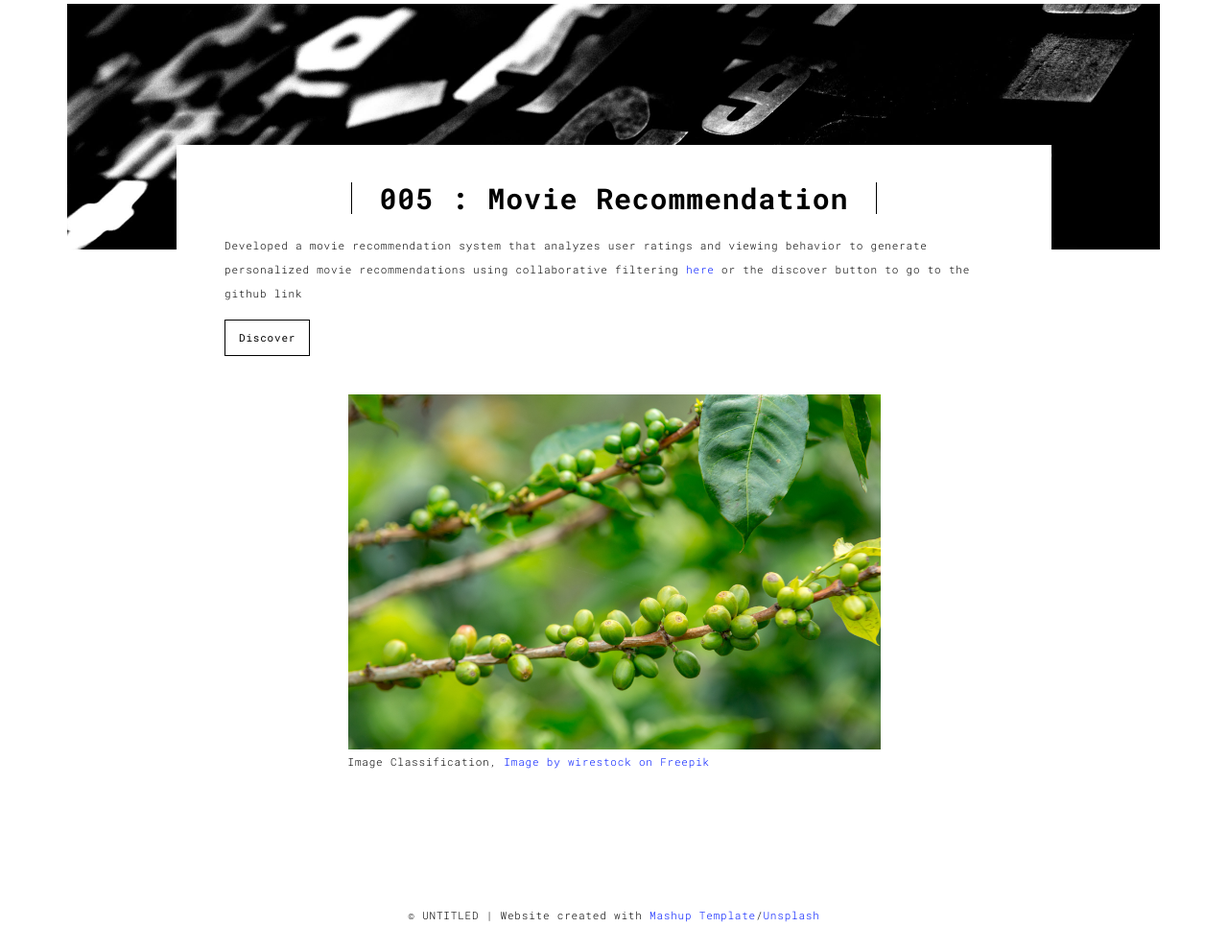
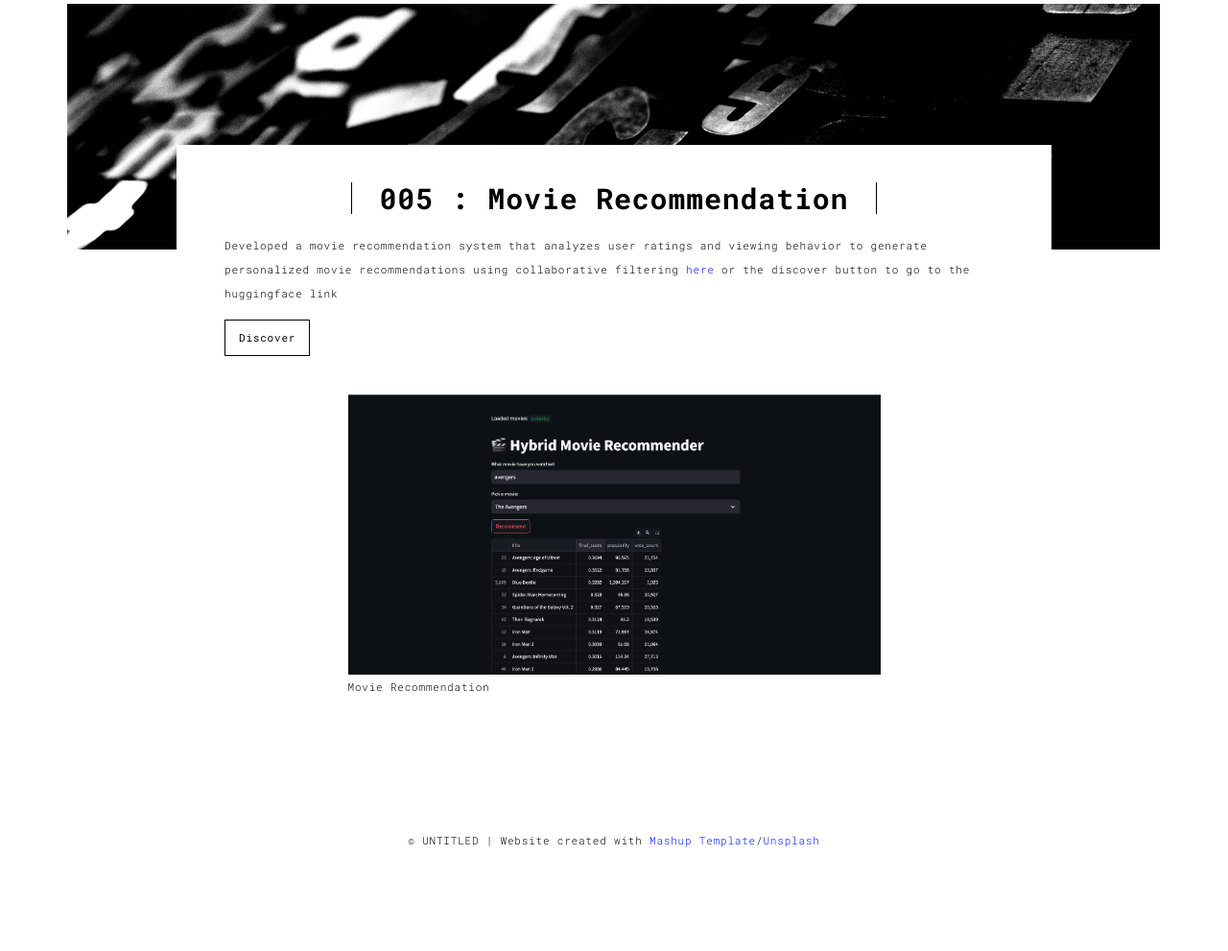
Before and after one commit to CrystalW123/Portfolio, a Flask app: page /work.html in a window 1280 px wide; the page is wider, and only the part inside the window is pictured. Shown: the part 4079-5070 px from the top of that part at 96% size. After the commit the page ends 4962 px from the top of that part, so only its background shows below. Run offline with Flask 3, Linux system fonts and the light colour scheme; some libraries are stand-ins or nearby versions.

Commit message:
Added movie recommendation

```diff
--- a/templates/work.html
+++ b/templates/work.html
@@ -215,7 +215,7 @@
         <div class="text-center">
           <h1 class="h2">005 : Movie Recommendation</h1>
         </div>
-        <p>Developed a movie recommendation system that analyzes user ratings and viewing behavior to generate personalized movie recommendations using collaborative filtering <a href = "https://github.com/randellmwania/Coffee-Image-Classification">here</a> or the discover button to go to the github link</p>
+        <p>Developed a movie recommendation system that analyzes user ratings and viewing behavior to generate personalized movie recommendations using collaborative filtering <a href = "https://huggingface.co/spaces/Crystal361/RecommendationSystem">here</a> or the discover button to go to the huggingface link</p>
         <a href="https://huggingface.co/spaces/Crystal361/RecommendationSystem" title="Movie Recommendation" class="btn btn-default">Discover</a>
       </div>
     </div>
@@ -225,8 +225,8 @@
     <div class="col-md-12 col-md-offset-3 section-container-spacer">
       <div class="row">
         <div class="col-xs-12 col-md-6">
-          <img src="static/assets/images/banner.png" class="img-responsive" alt="">
-          <p>Image Classification, <a href="https://www.freepik.com/free-photo/closeup-coffee-beans-tree-branches-field-sunlight-daytime_12651399.htm#fromView=keyword&page=1&position=33&uuid=4a24d555-3770-4ce3-8668-fe6a255bbf38&new_detail=true">Image by wirestock on Freepik</a></p>
+          <img src="static/assets/images/movie_recommender.png" class="img-responsive" alt="">
+          <p>Movie Recommendation</p>
         </div>
       </div>
     </div>
```
Also changed, not shown: templates/about_example.html (deleted, +0 -12 lines), templates/index_example.html (deleted, +0 -14 lines), static/assets/images/movie_recommender.png (added).
